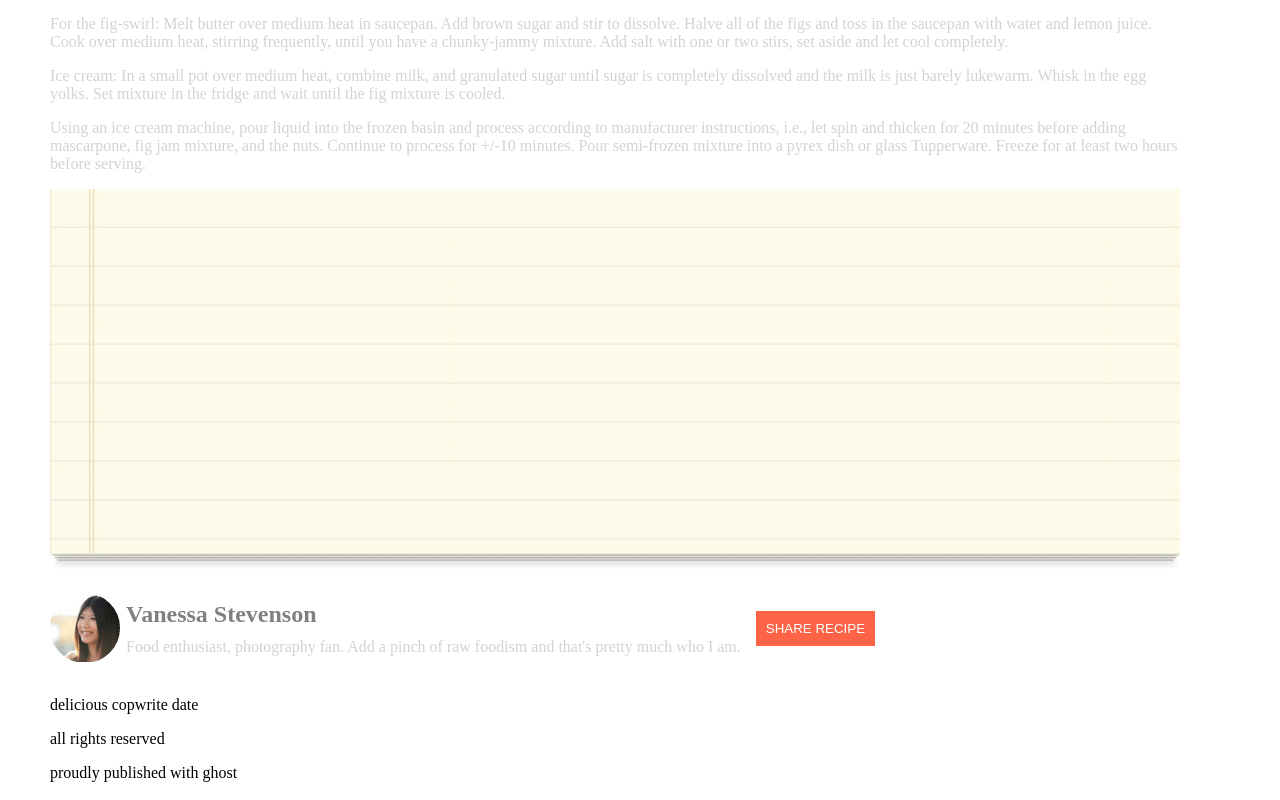
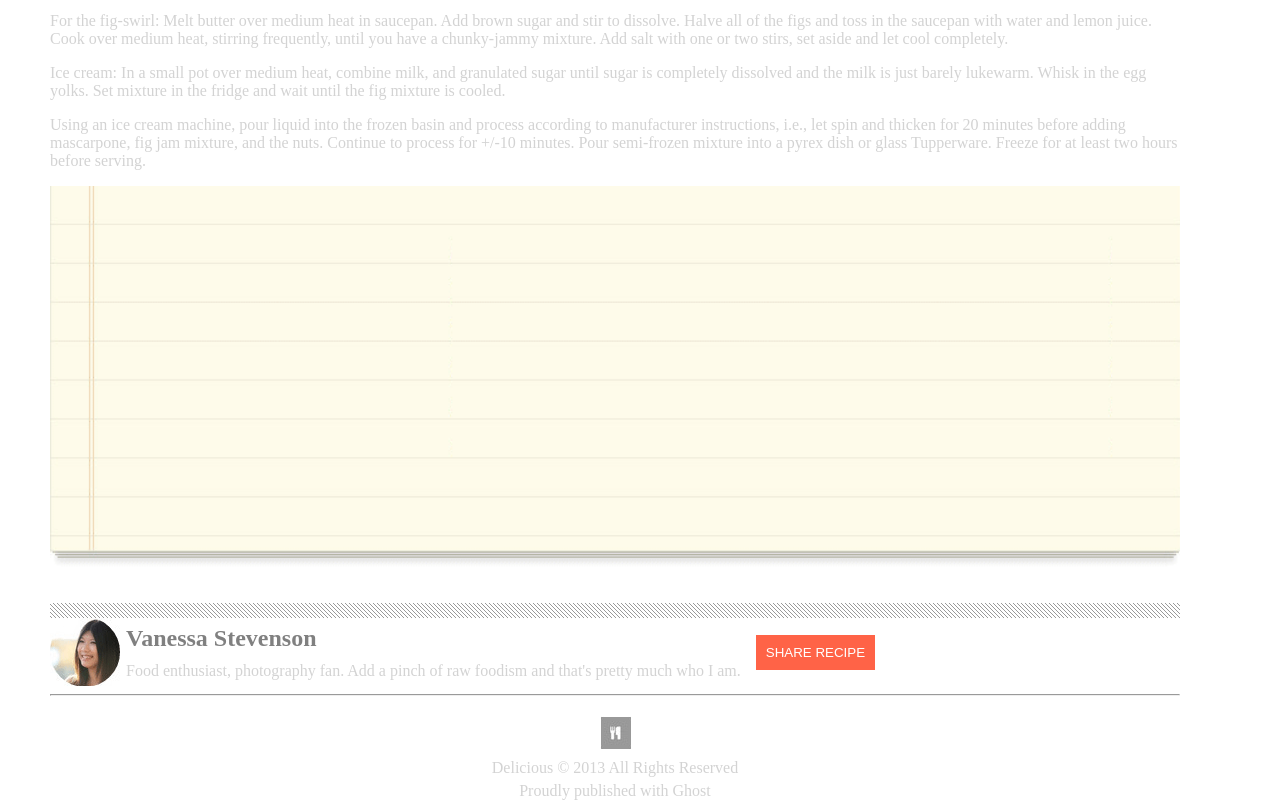
Before and after one commit to NoahDeltoroSmyth/Chocolate-pizza, a website: page index.html in a window 1280 px wide. Shown: the part 1050-1850 px from the top of the page. Drawn offline with Linux system fonts and the light colour scheme.

Commit message:
added formatted big line breaks

```diff
--- a/index.html
+++ b/index.html
@@ -32,8 +32,7 @@
         <img src="./assets/mail-icon.png" alt="email icon">
     </div>
 </header>
-
-<br class="big-break">
+<div class="big-break"></div>
 
 <section id="blog-post-header">
     <div>
@@ -62,7 +61,7 @@
     <img id="notepad-img" src="./assets/list-bg.png" alt="notepad image">
 </section>
 
-<br class="big-break">
+<div class="big-break"></div>
 
 <section id="author-content">
     <img src="./assets/van-pic.png" alt="pic of author">
@@ -73,12 +72,13 @@
     <button>SHARE RECIPE</button>
 </section>
 
-<br class="small-break">
+<hr class="small-break">
 
-<footer id ="footer">
-    <p>delicious copwrite date</p>
-    <p>all rights reserved</p>
-    <p>proudly published with ghost</p>
+<img id="small-logo" src="./assets/small-logo.png" alt="small logo">
+
+<footer>
+    <p>Delicious © 2013 All Rights Reserved</p>
+    <p>Proudly published with Ghost</p>
 </footer>
 
     <script type="module" src="./app.js"></script>
--- a/styles/style.css
+++ b/styles/style.css
@@ -38,6 +38,12 @@ body {
     align-self: end;
 }
 
+.big-break {
+    background-image: url("../assets/hr-img.png");
+    background-repeat: repeat-x repeat-y;
+    height: 15px;
+}
+
 #blog-post-header {
     display: flex;
     justify-content: space-between;
@@ -73,6 +79,7 @@ h3 {
 
 #main-content {
     color: lightgray;
+    margin-bottom: 30px;
 }
 
 #notepad-img {
@@ -106,3 +113,20 @@ button {
     padding: 10px;
     margin-left: 10px;
 }
+
+footer {
+    color: lightgray;
+    text-align: center;
+}
+
+footer > p {
+    margin: 5px;
+}
+
+#small-logo {
+    display: block;
+    margin-left: auto;
+    margin-right: auto;
+    margin-bottom: 10px;
+    margin-top: 20px;
+}
```
